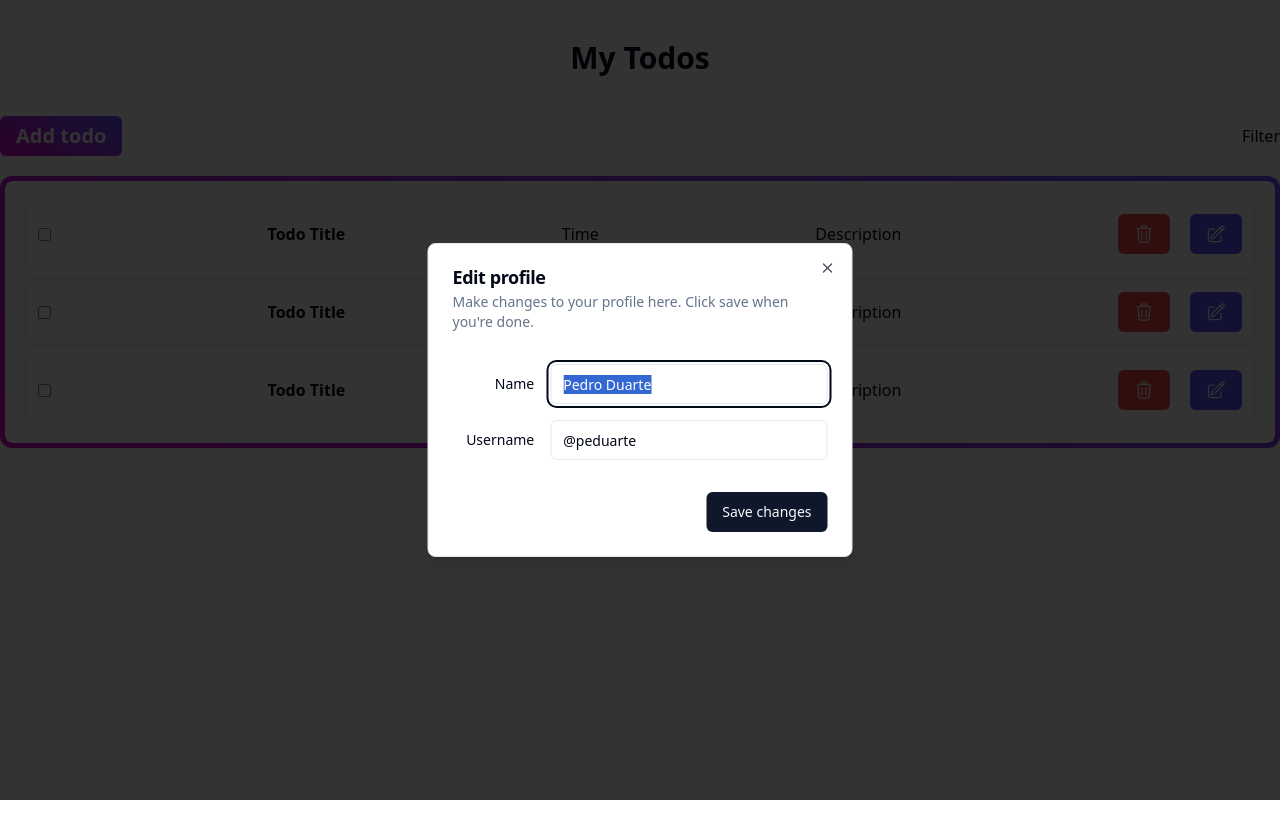
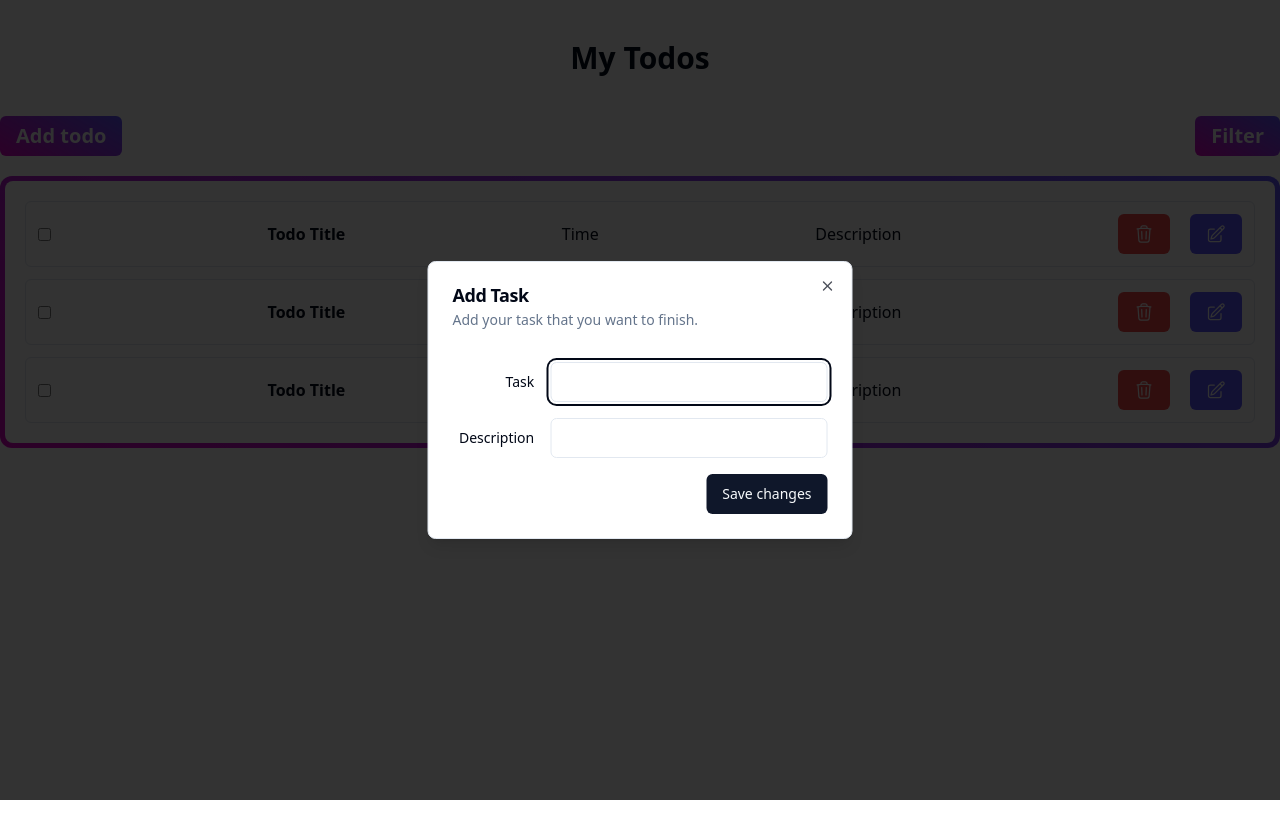
Before and after one commit to mrakib007/front-end-path, a React (Vite) app in the folder redux-learning/todo-redux/: page / in a window 1280 px wide. Both pictures are taken after a click on the button "Add todo". Built offline with nearby package versions, Linux system fonts and the light colour scheme.

Commit message:
Modal handling

```diff
--- a/redux-learning/todo-redux/src/components/todo/AddTodoModal.tsx
+++ b/redux-learning/todo-redux/src/components/todo/AddTodoModal.tsx
@@ -1,9 +1,18 @@
+import { useState } from "react";
 import { Button } from "../ui/button";
 import { Dialog, DialogContent, DialogDescription, DialogFooter, DialogHeader, DialogTitle, DialogTrigger } from "../ui/dialog";
 import { Input } from "../ui/input";
 import { Label } from "../ui/label";
+import { DialogClose } from "@radix-ui/react-dialog";
 
 const AddTodoModal = () => {
+    const [task, setTask] = useState('');
+    const [description, setDescription] = useState('');
+
+    const onSubmit = (e: React.FormEvent) => {
+        e.preventDefault();
+        console.log({ task, description })
+    }
     return (
         <Dialog>
             <DialogTrigger asChild>
@@ -11,36 +20,40 @@
             </DialogTrigger>
             <DialogContent className="sm:max-w-[425px]">
                 <DialogHeader>
-                    <DialogTitle>Edit profile</DialogTitle>
+                    <DialogTitle>Add Task</DialogTitle>
                     <DialogDescription>
-                        Make changes to your profile here. Click save when you're done.
+                        Add your task that you want to finish.
                     </DialogDescription>
                 </DialogHeader>
+                <form onSubmit={onSubmit}>
                     <div className="grid gap-4 py-4">
                         <div className="grid grid-cols-4 items-center gap-4">
-                        <Label htmlFor="name" className="text-right">
-                            Name
+                            <Label htmlFor="task" className="text-right">
+                                Task
                             </Label>
                             <Input
-                            id="name"
-                            defaultValue="Pedro Duarte"
+                                onBlur={(e) => { setTask(e.target.value) }}
+                                id="task"
                                 className="col-span-3"
                             />
                         </div>
                         <div className="grid grid-cols-4 items-center gap-4">
-                        <Label htmlFor="username" className="text-right">
-                            Username
+                            <Label htmlFor="description" className="text-right">
+                                Description
                             </Label>
                             <Input
-                            id="username"
-                            defaultValue="@peduarte"
+                                onBlur={(e) => { setDescription(e.target.value) }}
+                                id="description"
                                 className="col-span-3"
                             />
                         </div>
                     </div>
-                <DialogFooter>
+                    <div className="flex justify-end">
+                        <DialogClose asChild>
                             <Button type="submit">Save changes</Button>
-                </DialogFooter>
+                        </DialogClose>
+                    </div>
+                </form>
             </DialogContent>
         </Dialog>
     );
--- a/redux-learning/todo-redux/src/components/todo/TodoContainer.tsx
+++ b/redux-learning/todo-redux/src/components/todo/TodoContainer.tsx
@@ -1,13 +1,14 @@
 import { Button } from "../ui/button";
 import AddTodoModal from "./AddTodoModal";
 import TodoCard from "./TodoCard";
+import TodoFilter from "./TodoFilter";
 
 const TodoContainer = () => {
     return (
         <div>
             <div className="flex justify-between mb-5">
                 <AddTodoModal />
-                <button>Filter</button>
+                <TodoFilter/>
             </div>
             <div className="bg-primary-gradient p-[5px] w-full h-full rounded-xl">
                 <div className="bg-white p-5 w-full h-full rounded-lg space-y-3">
--- a/redux-learning/todo-redux/src/components/todo/TodoFilter.tsx
+++ b/redux-learning/todo-redux/src/components/todo/TodoFilter.tsx
@@ -1,19 +1,21 @@
+import { useState } from "react";
 import { Button } from "../ui/button";
 import { DropdownMenu, DropdownMenuContent, DropdownMenuLabel, DropdownMenuRadioGroup, DropdownMenuRadioItem, DropdownMenuSeparator, DropdownMenuTrigger } from "../ui/dropdown-menu";
 
 const TodoFilter = () => {
+  const [position,setPosition] = useState('bottom');
     return (
         <DropdownMenu>
         <DropdownMenuTrigger asChild>
-          <Button variant="outline">Open</Button>
+        <Button className="bg-primary-gradient text-xl font-semibold">Filter</Button>
         </DropdownMenuTrigger>
         <DropdownMenuContent className="w-56">
-          <DropdownMenuLabel>Panel Position</DropdownMenuLabel>
+          <DropdownMenuLabel>Filter by Priority</DropdownMenuLabel>
           <DropdownMenuSeparator />
           <DropdownMenuRadioGroup value={position} onValueChange={setPosition}>
-            <DropdownMenuRadioItem value="top">Top</DropdownMenuRadioItem>
-            <DropdownMenuRadioItem value="bottom">Bottom</DropdownMenuRadioItem>
-            <DropdownMenuRadioItem value="right">Right</DropdownMenuRadioItem>
+            <DropdownMenuRadioItem value="high">High</DropdownMenuRadioItem>
+            <DropdownMenuRadioItem value="medium">Medium</DropdownMenuRadioItem>
+            <DropdownMenuRadioItem value="low">Low</DropdownMenuRadioItem>
           </DropdownMenuRadioGroup>
         </DropdownMenuContent>
       </DropdownMenu>
```
Lines whose indentation alone changed are shown as unchanged.
